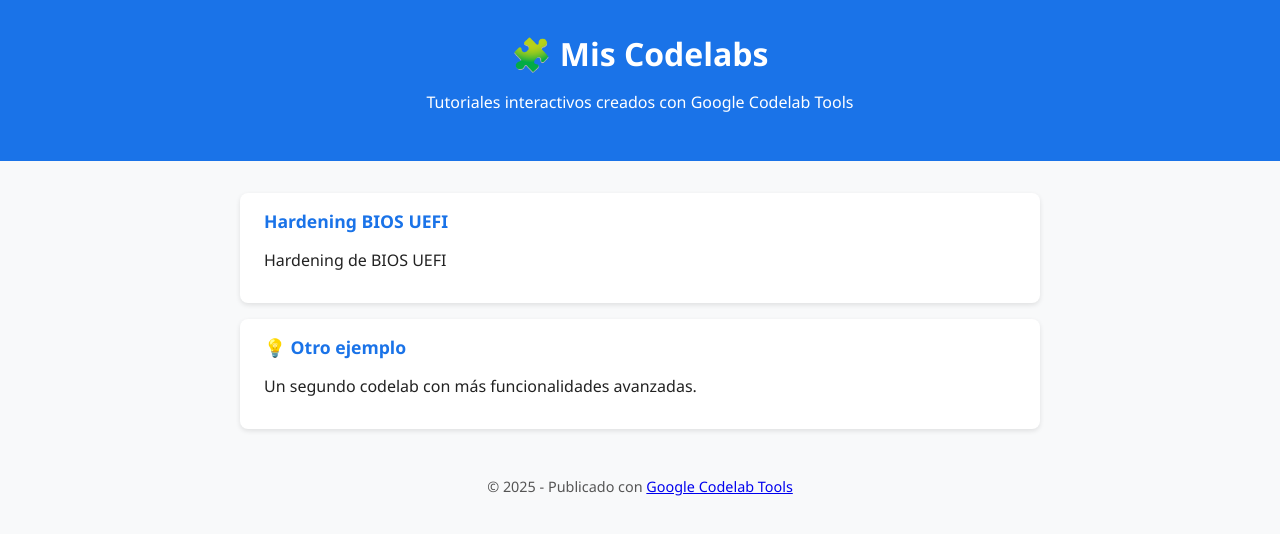
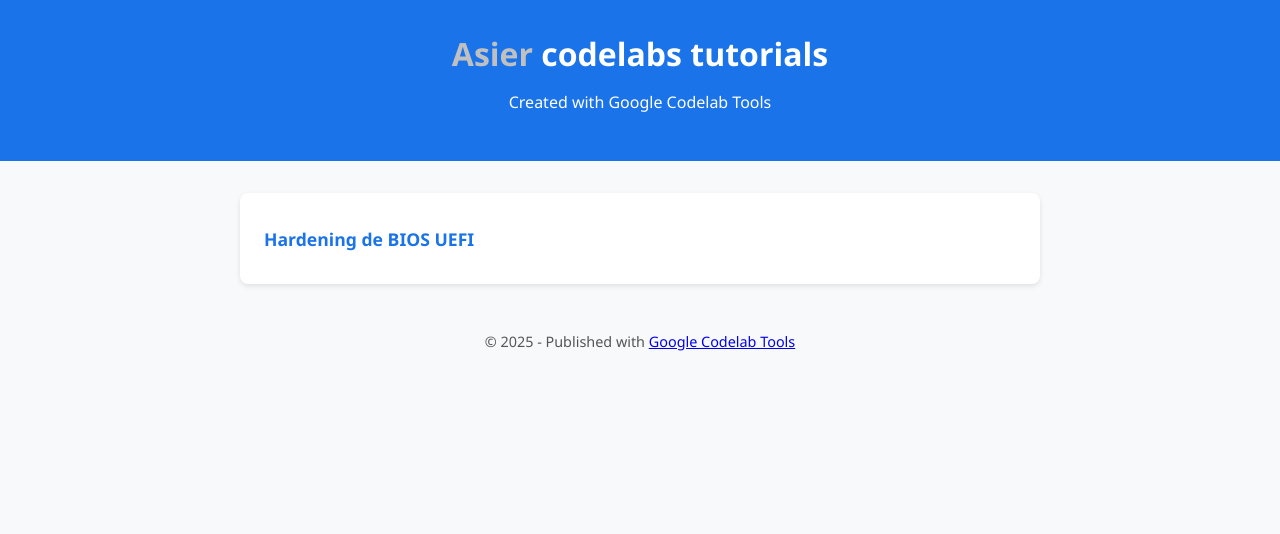
Before and after one commit to asier-toraya/codelabs, a plain HTML site: page index.html in a window 1280 px wide. Drawn offline with Linux system fonts and the light colour scheme.

Commit message:
Update 1.1

```diff
--- a/index.html
+++ b/index.html
@@ -41,6 +41,7 @@
     }
     .codelab-item:hover {
       transform: translateY(-3px);
+      background-color: #e9e9e9;
     }
     .codelab-item a {
       text-decoration: none;
@@ -54,28 +55,38 @@
       font-size: 0.9rem;
       color: #555;
     }
+    h1 a {
+        color: rgb(192, 192, 192);
+        text-decoration: none;
+    }
+    ul a {
+        text-decoration: none;
+        color: #1a73e8;
+        font-weight: 600;
+        font-size: 1.1rem;
+    }
+
   </style>
 </head>
 <body>
   <header>
-    <h1>🧩 Mis Codelabs</h1>
-    <p>Tutoriales interactivos creados con Google Codelab Tools</p>
+    <h1>
+        <a href="https://github.com/asier-toraya" target="_blank">Asier</a>
+
+        codelabs tutorials</h1>
+    <p>Created with Google Codelab Tools</p>
   </header>
   <main>
     <ul class="codelab-list">
-      <li class="codelab-item">
-        <a href="bastionado-bios-uefi/index.html">Hardening BIOS UEFI</a>
-        <p>Hardening de BIOS UEFI</p>
-      </li>
-      <li class="codelab-item">
-        <a href="otro-codelab/">💡 Otro ejemplo</a>
-        <p>Un segundo codelab con más funcionalidades avanzadas.</p>
-      </li>
-      <!-- Puedes agregar más entradas aquí -->
+        <a href="bastionado-bios-uefi/index.html">
+            <li class="codelab-item">
+                <p>Hardening de BIOS UEFI</p>
+            </li>
+        </a>
     </ul>
   </main>
   <footer>
-    © 2025 - Publicado con <a href="https://github.com/googlecodelabs/tools" target="_blank">Google Codelab Tools</a>
+    © 2025 - Published with <a href="https://github.com/googlecodelabs/tools" target="_blank">Google Codelab Tools</a>
   </footer>
 </body>
 </html>
```
Also changed, not shown: bastionado-bios-uefi/index.html (+20 -0 lines).
